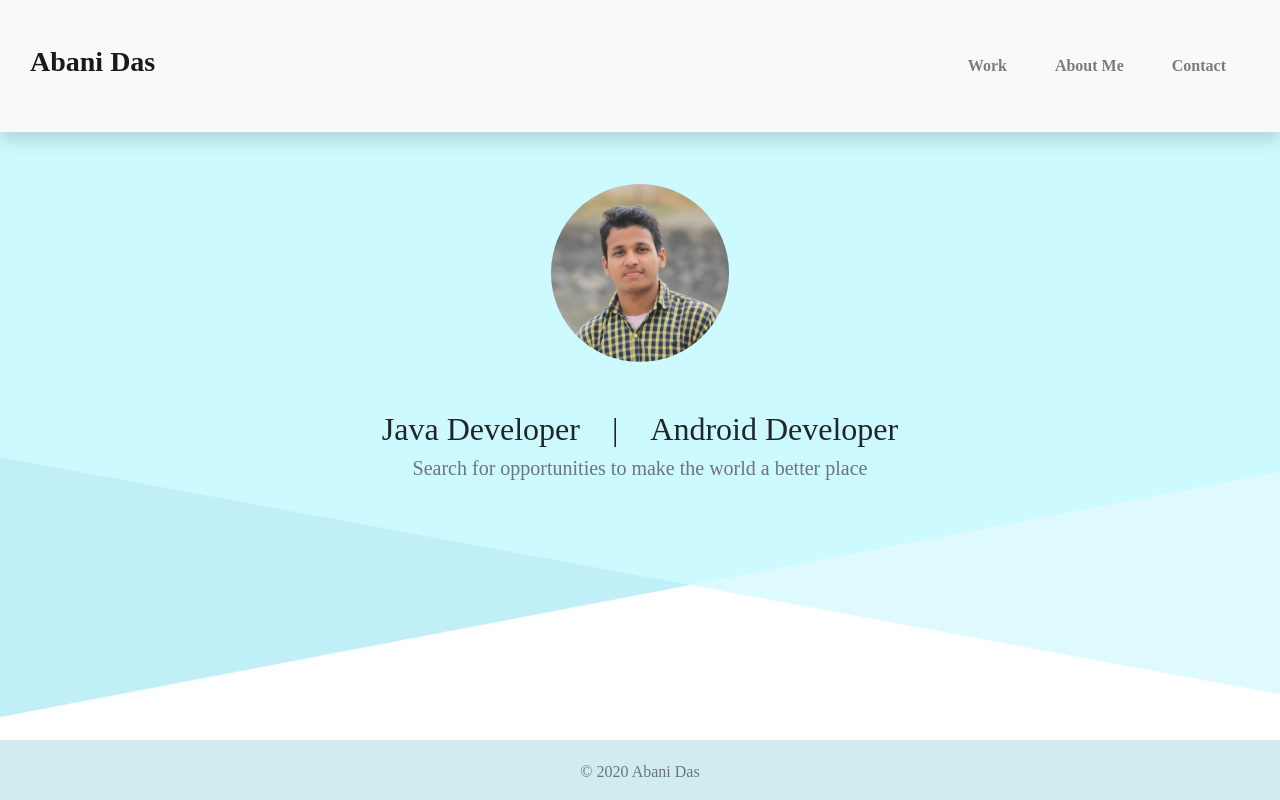
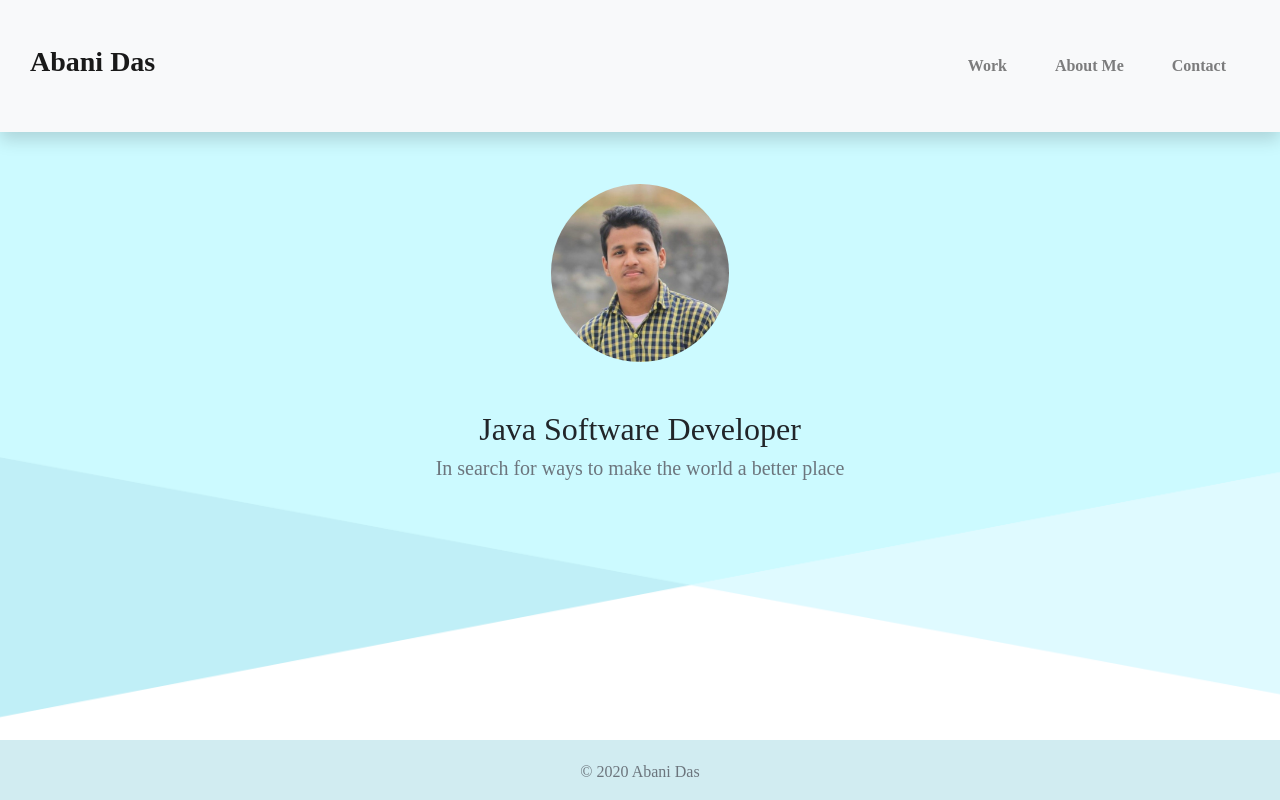
Before and after one commit to abanidas/abanidas.github.io, a plain HTML site: page index.html in a window 1280 px wide. Drawn offline with Linux system fonts and the light colour scheme; a web font is replaced by a local one.

Commit message:
home page update

```diff
--- a/index.html
+++ b/index.html
@@ -46,8 +46,8 @@
 			<div class="row text-center">
 				<div class="col-md-3"></div>
 				<div class="col-md-6 col-sm-12 p-4">
-					<h2>Java Developer<font class="d-md-inline-block d-none">&emsp;|&emsp;</font><br class="d-sm-block d-md-none">Android Developer</h2>
-					<h5 class="text-secondary">Search for opportunities to make the world a better place</h5>
+					<h2>Java Software Developer<!-- <font class="d-md-inline-block d-none">&emsp;|&emsp;</font><br class="d-sm-block d-md-none">Android Developer --></h2>
+					<h5 class="text-secondary">In search for ways to make the world a better place</h5>
 				</div>
 				<div class="col-md-3"></div>
 			</div>
```
